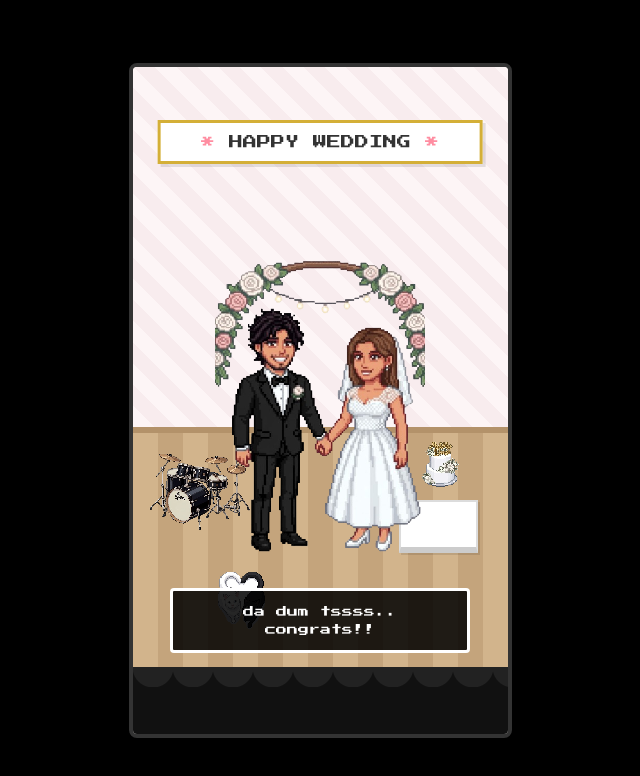
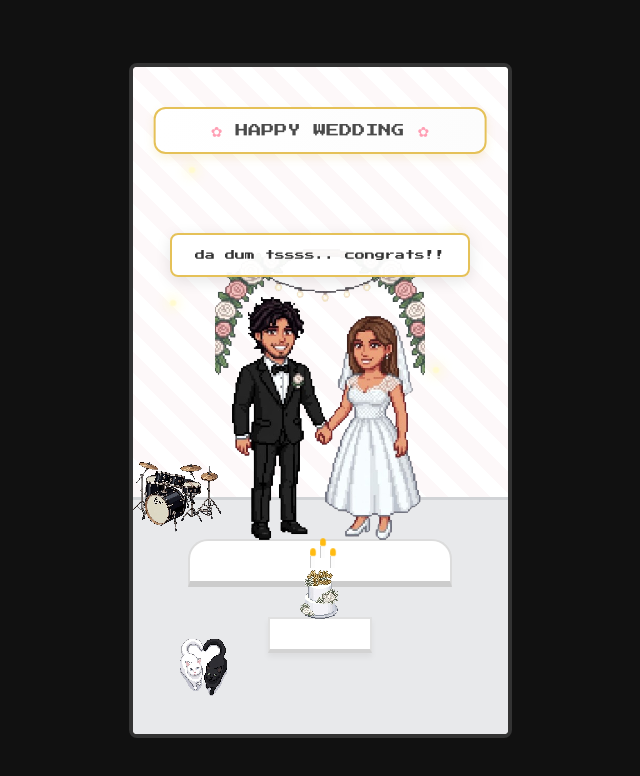
Before and after one commit to sandeepnaidut-pixel/darius-eveline, a plain HTML site: page index.html in a window 1280 px wide. Both pictures are taken after a click on the picture 518 px from the left and 492 px from the top of the page. Shown: the whole page, without its empty margins (320-960 px from the left). Drawn offline with Linux system fonts and the light colour scheme.

Commit message:
index.html

```diff
--- a/index.html
+++ b/index.html
@@ -7,7 +7,7 @@
     <link href="https://fonts.googleapis.com/css2?family=Press+Start+2P&display=swap" rel="stylesheet">
     <style>
         body {
-            background-color: #000000;
+            background-color: #111;
             display: flex;
             justify-content: center;
             align-items: center;
@@ -28,86 +28,95 @@
             image-rendering: pixelated;
         }
 
-        /* Striped Wallpaper */
+        /* Soft striped wallpaper */
         #wall {
             width: 100%;
-            height: 70%;
+            height: 65%;
             position: absolute;
             top: 0;
             background: repeating-linear-gradient(
                 45deg,
-                #f8ecee,
-                #f8ecee 15px,
-                #fdf5f6 15px,
-                #fdf5f6 30px
+                #fdf8f9,
+                #fdf8f9 15px,
+                #ffffff 15px,
+                #ffffff 30px
             );
         }
 
-        /* Wedding Banner */
+        /* Glowing Fairy Lights */
+        .glow-light {
+            position: absolute;
+            width: 6px;
+            height: 6px;
+            background-color: #fffacd;
+            border-radius: 50%;
+            box-shadow: 0 0 10px 4px rgba(255, 250, 205, 0.6);
+            animation: pulse 3s infinite alternate;
+        }
+
+        /* Beautiful Floral Banner */
         #banner {
             position: absolute;
-            top: 8%;
+            top: 6%;
             left: 50%;
             transform: translateX(-50%);
             width: 85%;
-            background-color: #ffffff;
-            border: 3px solid #d4af37;
-            padding: 12px 0;
+            background: linear-gradient(to right, #ffffff, #fcfcfc);
+            border: 2px solid #e5c158;
+            border-radius: 12px;
+            padding: 12px 5px;
             text-align: center;
-            color: #333;
-            font-size: 14px;
+            color: #4a4a4a;
+            font-size: 13px;
             z-index: 10;
-            box-shadow: 3px 3px 0px rgba(0,0,0,0.1);
+            box-shadow: 0px 4px 10px rgba(229, 193, 88, 0.2);
+            line-height: 1.4;
         }
 
         .flower {
-            color: #ff8da1;
+            color: #ff9fb4;
+            font-size: 14px;
         }
 
-        /* Wooden Stage */
-        #stage {
+        /* Light Grey Carpet */
+        #carpet {
             width: 100%;
             height: 35%;
             position: absolute;
-            bottom: 10%; /* Sits just above the audience */
-            background: repeating-linear-gradient(
-                90deg,
-                #d2b48c,
-                #d2b48c 25px,
-                #c4a47c 25px,
-                #c4a47c 50px
-            );
-            border-top: 6px solid #b3926a;
+            bottom: 0;
+            background-color: #e8e9eb;
+            border-top: 3px solid #d1d3d6;
             z-index: 2;
         }
 
-        /* Table for the Cake */
-        #table {
+        /* Dais Platform */
+        #dais {
             position: absolute;
-            bottom: 27%;
-            right: 8%;
-            width: 75px;
-            height: 45px;
+            bottom: 22%;
+            left: 50%;
+            transform: translateX(-50%);
+            width: 260px;
+            height: 40px;
             background-color: #ffffff;
             border: 2px solid #dcdcdc;
             border-bottom: 6px solid #cccccc;
-            z-index: 12;
-            box-shadow: 2px 2px 0px rgba(0,0,0,0.1);
+            border-radius: 20px 20px 0 0;
+            z-index: 5;
         }
 
-        /* Audience Silhouettes */
-        #audience {
+        /* Table in Front */
+        #table {
             position: absolute;
-            bottom: 0;
-            left: 0;
-            width: 100%;
-            height: 10%;
-            background: #111;
-            /* Creates rounded heads across the bottom edge */
-            background-image: radial-gradient(circle at 20px 0, #222 20px, transparent 21px);
-            background-size: 40px 20px;
-            background-repeat: repeat-x;
-            z-index: 30;
+            bottom: 12%;
+            left: 50%;
+            transform: translateX(-50%);
+            width: 100px;
+            height: 30px;
+            background-color: #ffffff;
+            border: 2px solid #e0e0e0;
+            border-bottom: 4px solid #d3d3d3;
+            z-index: 25;
+            box-shadow: 0 4px 6px rgba(0,0,0,0.05);
         }
 
         .sprite {
@@ -116,70 +125,125 @@
             cursor: pointer;
         }
 
-        /* Layered Element Sizing and Positioning */
         #drums {
             bottom: 28%;
-            left: 3%;
-            width: 110px;
-            z-index: 10;
+            left: -2%;
+            width: 100px;
+            z-index: 4;
         }
 
         #couple {
-            bottom: 24%;
+            bottom: 26%;
             left: 50%;
             width: 210px;
             z-index: 15;
             transform: translateX(-50%);
         }
 
+        /* Container for Cake and Candles */
+        #cake-container {
+            position: absolute;
+            bottom: 15%;
+            left: 50%;
+            transform: translateX(-50%);
+            width: 80px;
+            height: 90px;
+            z-index: 30;
+            cursor: pointer;
+        }
+
         #cake {
-            bottom: 35%; /* Sits above the table */
-            right: 8%;
-            width: 75px;
-            z-index: 16;
+            width: 100%;
+            position: absolute;
+            bottom: 0;
+        }
+
+        /* Candles */
+        .candle {
+            position: absolute;
+            width: 4px;
+            height: 12px;
+            background-color: #fdfdfd;
+            border-left: 1px solid #ccc;
+            z-index: 31;
+        }
+        .flame {
+            position: absolute;
+            top: -8px;
+            left: -1px;
+            width: 6px;
+            height: 8px;
+            background-color: #ffb703;
+            border-radius: 50% 50% 20% 20%;
+            animation: flicker 0.4s infinite alternate;
         }
 
         #cats {
-            bottom: 15%;
-            left: 20%;
+            bottom: 5%;
+            left: 10%;
             width: 65px;
-            z-index: 20;
+            z-index: 35;
         }
 
         /* Dynamic Dialogue Box */
         #dynamic-dialogue {
             position: absolute;
-            bottom: 12%;
+            top: 25%;
             left: 50%;
             transform: translateX(-50%);
             width: 80%;
-            background-color: rgba(0, 0, 0, 0.85);
-            border: 3px solid #ffffff;
-            border-radius: 4px;
-            color: #ffffff;
+            background-color: rgba(255, 255, 255, 0.95);
+            border: 2px solid #e5c158;
+            border-radius: 8px;
+            color: #333;
             padding: 12px;
             box-sizing: border-box;
-            z-index: 40;
-            font-size: 11px;
+            z-index: 50;
+            font-size: 10px;
             line-height: 1.6;
             text-align: center;
-            display: none; /* Hidden until clicked */
+            display: none;
+            box-shadow: 0 4px 15px rgba(0,0,0,0.1);
         }
 
-        /* Animations */
+        /* Confetti */
+        .confetti {
+            position: absolute;
+            width: 6px;
+            height: 6px;
+            top: -10px;
+            z-index: 100;
+            animation: fall linear forwards;
+        }
+
+        /* Keyframes */
+        @keyframes fall {
+            to { transform: translateY(700px) rotate(360deg); }
+        }
+
+        @keyframes pulse {
+            from { opacity: 0.4; transform: scale(0.8); }
+            to { opacity: 1; transform: scale(1.1); }
+        }
+
+        @keyframes flicker {
+            0% { transform: scale(1); opacity: 1; }
+            100% { transform: scale(0.85); opacity: 0.8; }
+        }
+
         @keyframes idle {
             0%, 100% { transform: translateX(-50%) translateY(0); }
-            50% { transform: translateX(-50%) translateY(-3px); }
+            50% { transform: translateX(-50%) translateY(-2px); }
         }
-        .idle-anim { animation: idle 3s infinite ease-in-out; }
+        .idle-anim { animation: idle 3.5s infinite ease-in-out; }
 
         @keyframes bounce {
             0%, 100% { transform: translateY(0); }
-            50% { transform: translateY(-12px); }
+            50% { transform: translateY(-10px); }
         }
         @keyframes bounce-center {
             0%, 100% { transform: translateX(-50%) translateY(0); }
-            50% { transform: translateX(-50%) translateY(-12px); }
+            50% { transform: translateX(-50%) translateY(-10px); }
         }
         .bounce { animation: bounce 0.3s ease; }
         .bounce-center { animation: bounce-center 0.3s ease; }
@@ -190,17 +254,32 @@
 
     <div id="game-container">
         <div id="wall"></div>
+
+        <!-- Glowing Lights -->
+        <div class="glow-light" style="top: 15%; left: 15%;"></div>
+        <div class="glow-light" style="top: 25%; left: 85%;"></div>
+        <div class="glow-light" style="top: 35%; left: 10%;"></div>
+        <div class="glow-light" style="top: 45%; left: 80%;"></div>
+
         <div id="banner">
-            <span class="flower">*</span> HAPPY WEDDING <span class="flower">*</span>
+            <span class="flower">✿</span> HAPPY WEDDING <span class="flower">✿</span>
         </div>
-        <div id="stage"></div>
+
+        <div id="carpet"></div>
+        <div id="dais"></div>
         <div id="table"></div>
-        <div id="audience"></div>
 
         <img src="drums.png" class="sprite" id="drums" alt="Drums">
-        <img src="cake.png" class="sprite" id="cake" alt="Wedding Cake">
         <img src="cats.png" class="sprite" id="cats" alt="Cats">
         <img src="couple.png" class="sprite idle-anim" id="couple" alt="Darius and Eveline">
+
+        <div id="cake-container">
+            <img src="cake.png" id="cake" alt="Wedding Cake">
+            <!-- Positioned candles on top of the cake -->
+            <div class="candle" style="left: 30px; bottom: 65px;"><div class="flame"></div></div>
+            <div class="candle" style="left: 40px; bottom: 75px;"><div class="flame"></div></div>
+            <div class="candle" style="left: 50px; bottom: 65px;"><div class="flame"></div></div>
+        </div>
 
         <div id="dynamic-dialogue"></div>
     </div>
@@ -226,15 +305,37 @@
                 } else {
                     hideTimeout = setTimeout(() => {
                         dialogueBox.style.display = 'none';
-                    }, 4000); // Hides box after 4 seconds
+                    }, 4000);
                 }
             }
             typeWriter();
         }
 
-        // Add interaction logic
+        function triggerBounce(element, isCenter) {
+            const animationClass = isCenter ? 'bounce-center' : 'bounce';
+            element.classList.remove(animationClass);
+            void element.offsetWidth;
+            element.classList.add(animationClass);
+        }
+
+        function throwConfetti() {
+            const colors = ['#ff9fb4', '#e5c158', '#ffffff', '#a8e6cf'];
+            for (let i = 0; i < 40; i++) {
+                let conf = document.createElement('div');
+                conf.classList.add('confetti');
+                conf.style.left = Math.random() * 100 + '%';
+                conf.style.backgroundColor = colors[Math.floor(Math.random() * colors.length)];
+                conf.style.animationDuration = (Math.random() * 1.5 + 1.5) + 's';
+                document.getElementById('game-container').appendChild(conf);
+
+                // Cleanup DOM
+                setTimeout(() => conf.remove(), 3000);
+            }
+        }
+
+        // Interactions
         document.getElementById('cats').addEventListener('click', () => {
-            showDialogue('meow meow');
+            showDialogue('meow, meow, Darius & Eveline <3');
             triggerBounce(document.getElementById('cats'), false);
         });
 
@@ -243,20 +344,16 @@
             triggerBounce(document.getElementById('drums'), false);
         });
 
-        document.getElementById('cake').addEventListener('click', () => {
-            triggerBounce(document.getElementById('cake'), false);
+        document.getElementById('cake-container').addEventListener('click', () => {
+            const flames = document.querySelectorAll('.flame');
+            flames.forEach(flame => flame.style.display = 'none');
+            triggerBounce(document.getElementById('cake-container'), true);
         });
 
         document.getElementById('couple').addEventListener('click', () => {
+            throwConfetti();
             triggerBounce(document.getElementById('couple'), true);
         });
-
-        function triggerBounce(element, isCenter) {
-            const animationClass = isCenter ? 'bounce-center' : 'bounce';
-            element.classList.remove(animationClass);
-            void element.offsetWidth;
-            element.classList.add(animationClass);
-        }
     </script>
 
 </body>
```
